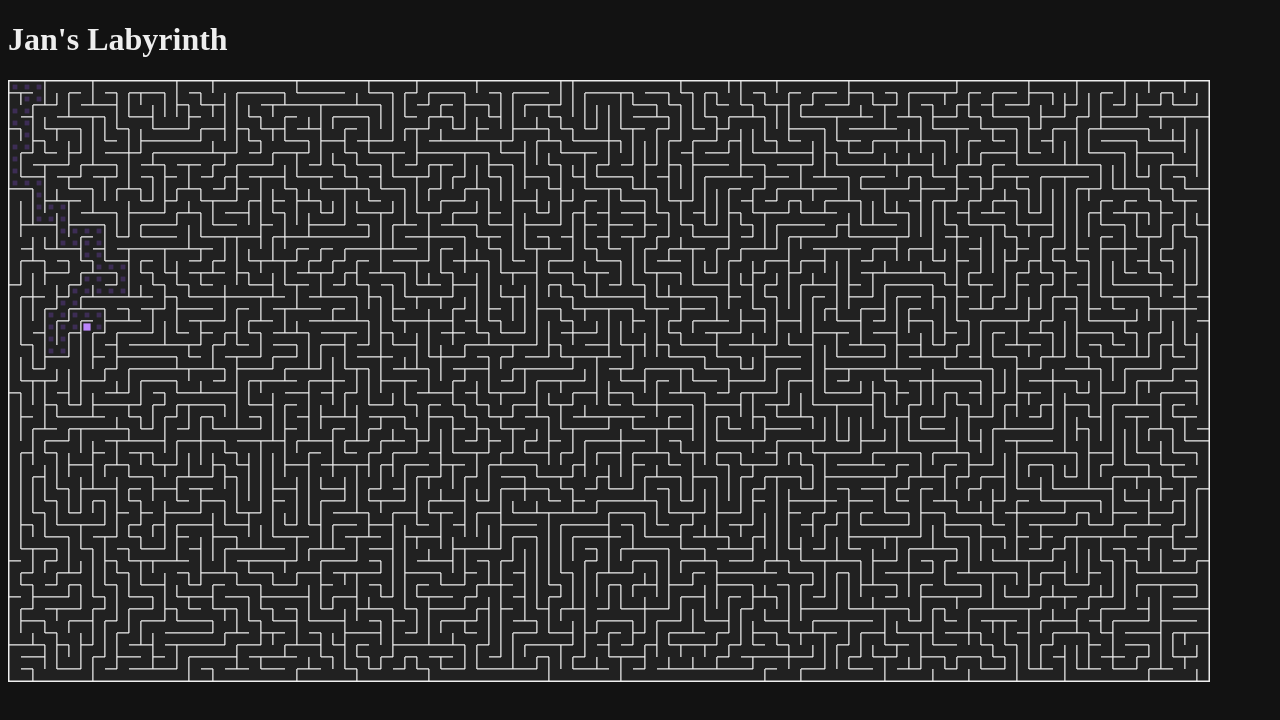
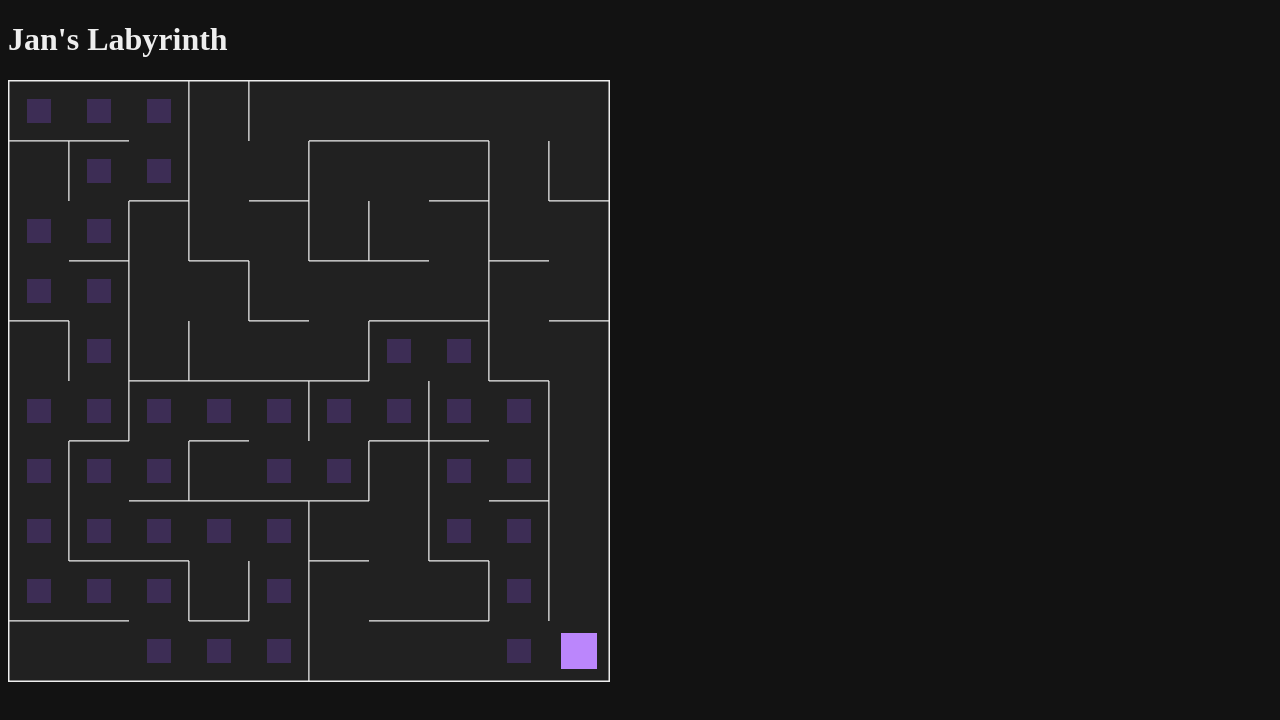
Before and after one commit to simoncragg/jans-labyrinth, a React (Create React App) app: page / in a window 1280 px wide. Shown: the top 720 px of the page. Built offline with nearby package versions, Linux system fonts and the light colour scheme; a web font is replaced by a local one.

Commit message:
chore: represent an out of bound cell as a Cell instance instead of undefined

```diff
--- a/src/App.tsx
+++ b/src/App.tsx
@@ -6,8 +6,8 @@ import { Point } from "./Point";
 import { Size } from "./Size";
 import { ColorTheme as ColorTheme } from "./ColorTheme";
 
-const mazeSize: Size = new Size(100, 50);
-const canvasSize: Size = new Size(1200, 600);
+const mazeSize: Size = new Size(10, 10);
+const canvasSize: Size = new Size(600, 600);
 const exitPoint: Point = new Point(mazeSize.width - 1, mazeSize.height - 1);
 
 const App = () => {
@@ -19,7 +19,6 @@ const App = () => {
 
   const update = (ts: DOMHighResTimeStamp) => {
     mazeWalkerRef.current.update(ts);
-
     const canvas = canvasRef.current as HTMLCanvasElement;
     if (!canvas) throw new Error("No canvas!");
     const ctx = canvas.getContext("2d");
@@ -37,7 +36,6 @@ const App = () => {
     ctx.strokeStyle = ColorTheme.mazeWall;
     mazeRef.current.draw(ctx, canvasSize);
     window.requestAnimationFrame(update);
-      mazeWalkerRef.current.draw(ctx, canvasSize);
   });
 
   return (
--- a/src/Cell.ts
+++ b/src/Cell.ts
@@ -1,6 +1,7 @@
 import { Point } from "./Point";
 import { Direction } from "./Direction";
 import { ColorTheme } from "./ColorTheme";
+import { Size } from "./Size";
 
 export class Cell {
   position: Point;
@@ -19,6 +20,11 @@ export class Cell {
     this.position = new Point(x, y);
     this.walls = [true, true, true, true];
     this.lastVisited = false;
+  }
+
+  isOutOfBounds(mazeSize: Size): boolean {
+    const { x, y } = this.position;
+    return x < 0 || x > mazeSize.width - 1 || y < 0 || y > mazeSize.height - 1;
   }
 
   removeWalls(neighbour: Cell) {
--- a/src/Maze.ts
+++ b/src/Maze.ts
@@ -14,9 +14,10 @@ export class Maze {
     }
   }
 
-  getCell(x: number, y: number): Cell | undefined {
-    if (x < 0 || x > this.size.width - 1 || y < 0 || y > this.size.height - 1) {
-      return undefined;
+  getCell(x: number, y: number): Cell {
+    const cell = new Cell(x, y);
+    if (cell.isOutOfBounds(this.size)) {
+      return cell;
     }
 
     const i = x + this.size.width * y;
--- a/src/MazeBuilder.ts
+++ b/src/MazeBuilder.ts
@@ -8,18 +8,17 @@ export class MazeBuilder {
   build(size: Size) {
     const maze = new Maze(size);
 
-    let current = maze.getCell(0, 0);
+    let current: Cell | undefined = maze.getCell(0, 0);
+
     while (current) {
       current.lastVisited = Date.now();
       const next = this.getNextUnvisitedNeighbour(current, maze);
       if (next) {
         current.removeWalls(next);
-        //console.log("walls removed:\n", current, "\n", next);
         this.visitedStack.push(current);
         current = next;
       } else {
         current = this.visitedStack.pop();
-        //console.log("pop", current);
       }
     }
 
@@ -36,7 +35,8 @@ export class MazeBuilder {
     const neighbours = [n, e, s, w];
 
     const unvisitedNeighbours = neighbours.filter(
-      (neighbour) => neighbour && !neighbour.lastVisited
+      (neighbour) =>
+        !neighbour.isOutOfBounds(maze.size) && !neighbour.lastVisited
     );
 
     if (unvisitedNeighbours.length === 0) {
--- a/src/MazeWalker.tsx
+++ b/src/MazeWalker.tsx
@@ -22,8 +22,8 @@ export class MazeWalker {
         const current = maze.getCell(startPoint.x, startPoint.y);
         const exit = maze.getCell(exitPoint.x, exitPoint.y);
 
-        if (current) this.current = current; else throw new Error("Invalid start position");
-        if (exit) this.exit = exit; else throw new Error("Invalid exit position");
+        if (!current.isOutOfBounds(this.maze.size)) this.current = current; else throw new Error("Start position is out of bounds");
+        if (!exit.isOutOfBounds(this.maze.size)) this.exit = exit; else throw new Error("Exit position is out of bounds");
     }
 
     update(ts: DOMHighResTimeStamp) {
@@ -91,12 +91,15 @@ export class MazeWalker {
 
         const availableNeighbours = availableDirections.map(direction => this.getNeighbour(current, direction));
         const unvisitedNeighboursByOpeningsDesc = availableNeighbours
-            .filter(neighbour => neighbour && !neighbour.visited)
-            .sort((a, b) => (b?.openingsCount ?? 0) - (a?.openingsCount ?? 0));
+            .filter(neighbour => !neighbour.visited)
+            .sort((a, b) => b.openingsCount- a.openingsCount);
 
         if (unvisitedNeighboursByOpeningsDesc.length > 0) {
-            const highestNeighbourCount = unvisitedNeighboursByOpeningsDesc[0]?.openingsCount ?? 0;
-            const topRankingNeighbours = unvisitedNeighboursByOpeningsDesc.filter(n => n?.openingsCount === highestNeighbourCount);
+            const highestNeighbourCount = unvisitedNeighboursByOpeningsDesc[0].openingsCount;
+
+            const topRankingNeighbours = unvisitedNeighboursByOpeningsDesc
+                .filter(neighbour => neighbour.openingsCount === highestNeighbourCount);
+
             const randomIndex = Math.floor(Math.random() * topRankingNeighbours.length);
             const cell = topRankingNeighbours[randomIndex];
             if (!cell) throw new Error("Cell cannot be undefined here");
@@ -104,16 +107,16 @@ export class MazeWalker {
         }
 
         const previouslyVisitedNeighbours = availableNeighbours
-            .filter(neighbour => neighbour?.visited)
-            .sort((a, b) => (a?.lastVisited as number ?? 0) - (b?.lastVisited as number ?? 0));
+            .filter(neighbour => neighbour.visited)
+            .sort((a, b) => (a.lastVisited as number) - (b.lastVisited as number));
 
         const cell = previouslyVisitedNeighbours[0];
         if (!cell) throw new Error("Cell cannot be undefined here");
         return cell;
     }
 
-    private getNeighbour(current: Cell, direction: Direction): Cell | undefined {
-        let point: Point | undefined;
+    private getNeighbour(current: Cell, direction: Direction): Cell {
+        let point: Point;
         switch (direction) {
             case 0: point = current.position.sub(0, 1); break;
             case 1: point = current.position.add(1, 0); break;
@@ -122,8 +125,6 @@ export class MazeWalker {
             default: throw new Error(`Invalid direction ${direction}`);
         }
 
-        return point
-            ? this.maze.getCell(point.x, point.y)
-            : undefined;
+        return this.maze.getCell(point.x, point.y);
     }
 }
```
Lines whose indentation alone changed are shown as unchanged.
